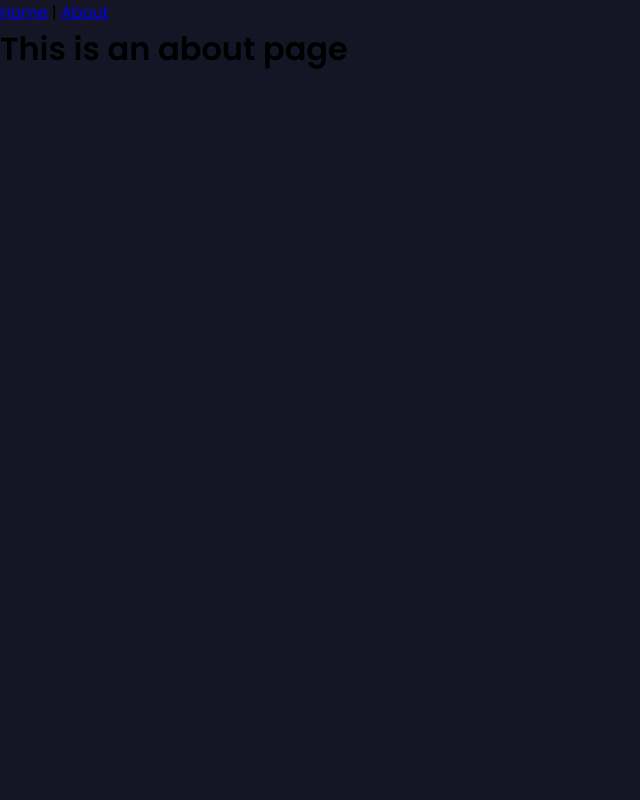
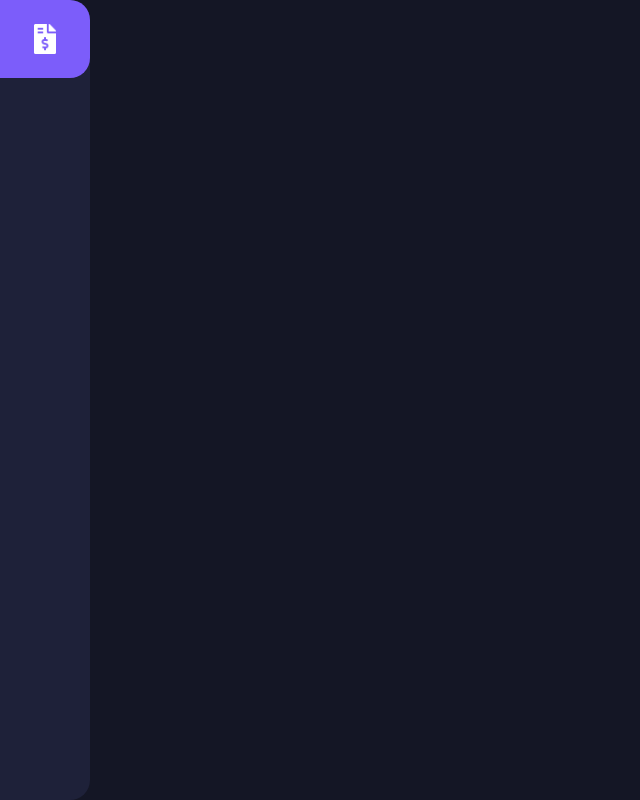
Before and after one commit to abayomi1196/invoice-app-2, a Vue app: page /about in a window 1280 px wide. Shown: the whole page, without its empty margins (0-640 px from the left). Built offline with nearby package versions, Linux system fonts and the light colour scheme.

Commit message:
disable mobile usage

```diff
--- a/src/App.vue
+++ b/src/App.vue
@@ -1,9 +1,53 @@
+<script>
+import { onMounted, reactive, toRefs } from "vue";
+import AppNavigation from "@/components/AppNavigation.vue";
+
+export default {
+  name: "App",
+  components: {
+    AppNavigation,
+  },
+  setup() {
+    const state = reactive({
+      isMobile: false,
+    });
+
+    function checkScreen() {
+      const windowWidth = window.innerWidth;
+
+      if (windowWidth <= 750) {
+        state.isMobile = true;
+        return;
+      }
+      state.isMobile = false;
+    }
+
+    // check the screen inner width on mounts, and update state accordingly
+    onMounted(() => {
+      checkScreen();
+      window.addEventListener("resize", checkScreen);
+    });
+
+    return { ...toRefs(state) };
+  },
+};
+</script>
+
 <template>
-  <div id="nav">
-    <router-link to="/">Home</router-link> |
-    <router-link to="/about">About</router-link>
+  <div>
+    <div v-if="!isMobile" class="app flex">
+      <AppNavigation />
+
+      <div class="app-content flex flex-column">
+        <router-view />
+      </div>
+    </div>
+
+    <div v-else class="mobile-message flex flex-column">
+      <h2>Sorry, this app is not supported on mobile devices!</h2>
+      <p>To use this app, please use a computer or tablet!</p>
+    </div>
   </div>
-  <router-view />
 </template>
 
 <style lang="scss">
@@ -14,7 +58,35 @@
   padding: 0;
   box-sizing: border-box;
   font-family: "Poppins", sans-serif;
+}
+
+.app {
   background-color: #141625;
+  min-height: 100vh;
+  flex-direction: column;
+
+  @media (min-width: 900px) {
+    flex-direction: row;
+  }
+}
+
+.mobile-message {
+  text-align: center;
+  justify-content: center;
+  align-items: center;
+  height: 100vh;
+  background-color: #141625;
+  color: #fff;
+
+  p {
+    margin-top: 16px;
+  }
+}
+
+.app-content {
+  padding: 0 20px;
+  flex: 1;
+  position: relative;
 }
 
 button,
--- /dev/null
+++ b/src/components/AppNavigation.vue
@@ -0,0 +1,44 @@
+<script>
+export default {
+  name: "Navigation",
+};
+</script>
+
+<template>
+  <header class="flex">
+    <div class="branding flex">
+      <img src="@/assets/file-invoice-dollar-solid.png" alt="app logo" />
+    </div>
+  </header>
+</template>
+
+<style lang="scss" scoped>
+header {
+  z-index: 99;
+  flex-direction: row;
+  background-color: #1e2139;
+
+  @media (min-width: 900px) {
+    min-height: 100%;
+    min-width: 90px;
+    flex-direction: column;
+    border-radius: 0 20px 20px 0;
+  }
+}
+
+.branding {
+  border-radius: 0 20px 20px 0;
+  background-color: #7c5dfa;
+  justify-content: center;
+  padding: 24px;
+
+  img {
+    width: auto;
+    height: 30px;
+  }
+
+  @media (min-width: 900px) {
+    width: 100%;
+  }
+}
+</style>
--- a/src/components/HelloWorld.vue
+++ /dev/null
@@ -1,130 +0,0 @@
-<template>
-  <div class="hello">
-    <h1>{{ msg }}</h1>
-    <p>
-      For a guide and recipes on how to configure / customize this project,<br />
-      check out the
-      <a href="https://cli.vuejs.org" target="_blank" rel="noopener"
-        >vue-cli documentation</a
-      >.
-    </p>
-    <h3>Installed CLI Plugins</h3>
-    <ul>
-      <li>
-        <a
-          href="https://github.com/vuejs/vue-cli/tree/dev/packages/%40vue/cli-plugin-babel"
-          target="_blank"
-          rel="noopener"
-          >babel</a
-        >
-      </li>
-      <li>
-        <a
-          href="https://github.com/vuejs/vue-cli/tree/dev/packages/%40vue/cli-plugin-router"
-          target="_blank"
-          rel="noopener"
-          >router</a
-        >
-      </li>
-      <li>
-        <a
-          href="https://github.com/vuejs/vue-cli/tree/dev/packages/%40vue/cli-plugin-vuex"
-          target="_blank"
-          rel="noopener"
-          >vuex</a
-        >
-      </li>
-      <li>
-        <a
-          href="https://github.com/vuejs/vue-cli/tree/dev/packages/%40vue/cli-plugin-eslint"
-          target="_blank"
-          rel="noopener"
-          >eslint</a
-        >
-      </li>
-    </ul>
-    <h3>Essential Links</h3>
-    <ul>
-      <li>
-        <a href="https://vuejs.org" target="_blank" rel="noopener">Core Docs</a>
-      </li>
-      <li>
-        <a href="https://forum.vuejs.org" target="_blank" rel="noopener"
-          >Forum</a
-        >
-      </li>
-      <li>
-        <a href="https://chat.vuejs.org" target="_blank" rel="noopener"
-          >Community Chat</a
-        >
-      </li>
-      <li>
-        <a href="https://twitter.com/vuejs" target="_blank" rel="noopener"
-          >Twitter</a
-        >
-      </li>
-      <li>
-        <a href="https://news.vuejs.org" target="_blank" rel="noopener">News</a>
-      </li>
-    </ul>
-    <h3>Ecosystem</h3>
-    <ul>
-      <li>
-        <a href="https://router.vuejs.org" target="_blank" rel="noopener"
-          >vue-router</a
-        >
-      </li>
-      <li>
-        <a href="https://vuex.vuejs.org" target="_blank" rel="noopener">vuex</a>
-      </li>
-      <li>
-        <a
-          href="https://github.com/vuejs/vue-devtools#vue-devtools"
-          target="_blank"
-          rel="noopener"
-          >vue-devtools</a
-        >
-      </li>
-      <li>
-        <a href="https://vue-loader.vuejs.org" target="_blank" rel="noopener"
-          >vue-loader</a
-        >
-      </li>
-      <li>
-        <a
-          href="https://github.com/vuejs/awesome-vue"
-          target="_blank"
-          rel="noopener"
-          >awesome-vue</a
-        >
-      </li>
-    </ul>
-  </div>
-</template>
-
-<script>
-export default {
-  name: "HelloWorld",
-  props: {
-    msg: String,
-  },
-};
-</script>
-
-<!-- Add "scoped" attribute to limit CSS to this component only -->
-<style scoped>
-h3 {
-  margin: 40px 0 0;
-}
-ul {
-  list-style-type: none;
-  padding: 0;
-}
-li {
-  display: inline-block;
-  margin: 0 10px;
-}
-a {
-  color: #42b983;
-}
-</style>
--- a/src/router/index.js
+++ b/src/router/index.js
@@ -13,8 +13,8 @@ const routes = [
     // route level code-splitting
     // this generates a separate chunk (about.[hash].js) for this route
     // which is lazy-loaded when the route is visited.
-    component: () =>
-      import(/* webpackChunkName: "about" */ "../views/About.vue"),
+    // component: () =>
+    //   import(/* webpackChunkName: "about" */ "../views/About.vue"),
   },
 ];
 
--- a/src/views/About.vue
+++ /dev/null
@@ -1,5 +0,0 @@
-<template>
-  <div class="about">
-    <h1>This is an about page</h1>
-  </div>
-</template>
--- a/src/views/Home.vue
+++ b/src/views/Home.vue
@@ -1,18 +1,9 @@
 <script>
-// @ is an alias to /src
-import HelloWorld from "@/components/HelloWorld.vue";
-
 export default {
   name: "Home",
-  components: {
-    HelloWorld,
-  },
 };
 </script>
 
 <template>
-  <div class="home">
-    <img alt="Vue logo" src="../assets/logo.png" />
-    <HelloWorld msg="Welcome to Your Vue.js App" />
-  </div>
+  <div class="home"></div>
 </template>
```
Also changed, not shown: src/assets/file-invoice-dollar-solid.png (renamed from src/assets/taco-quesadilla.png).
